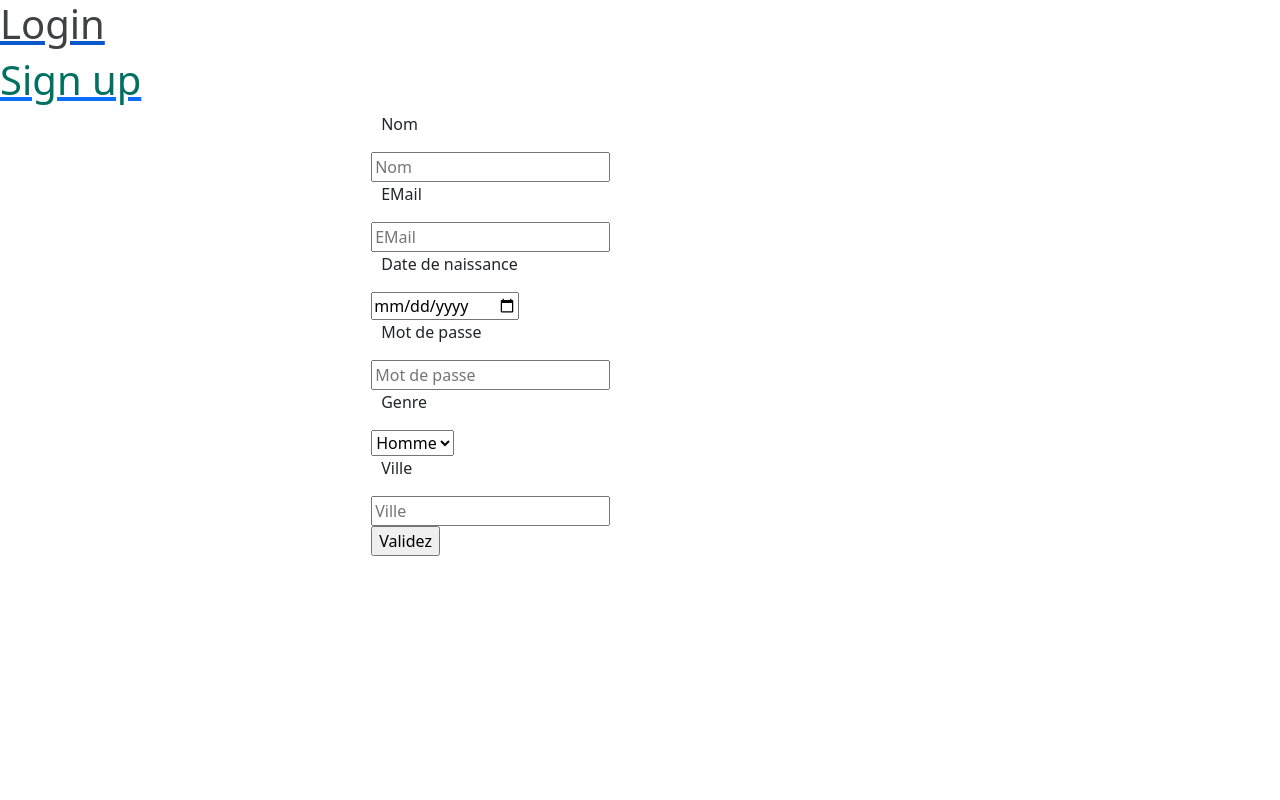
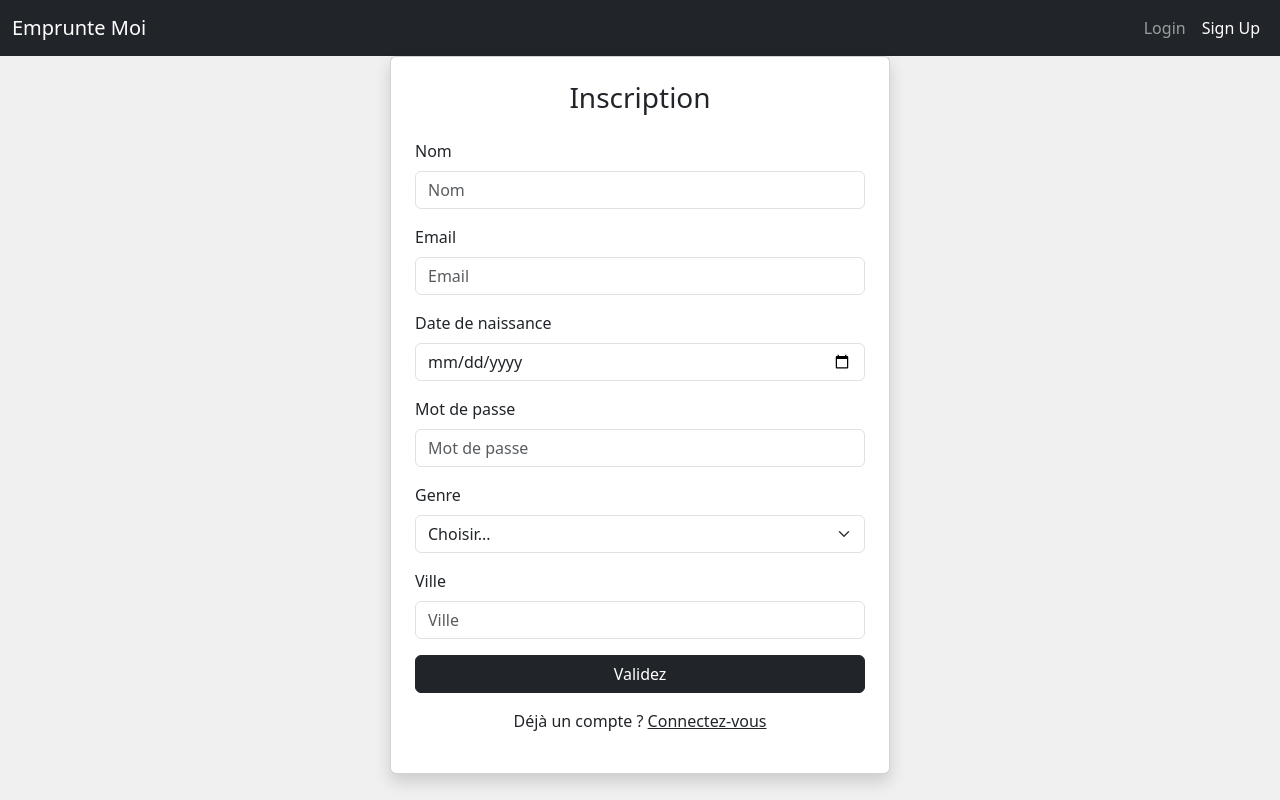
Before and after one commit to Miaro2/examBinome, a PHP site: page /pages/inscription.php in a window 1280 px wide. Run offline with PHP 8.4, Linux system fonts and the light colour scheme.

Commit message:
fourth commit

```diff
--- a/pages/inscription.php
+++ b/pages/inscription.php
@@ -1,44 +1,81 @@
 <?php
 session_start();
 // require('../inc/functions.php');
+?>
+<!DOCTYPE html>
+<html lang="fr">
+<head>
+  <meta charset="UTF-8" />
+  <meta name="viewport" content="width=device-width, initial-scale=1.0"/>
+  <title>Emprunte Moi - Sign Up</title>
+  <link href="../assets/bootstrap/css/bootstrap.min.css" rel="stylesheet"/>
+</head>
+<body class="bg-secondary bg-opacity-10">
 
-?>
+  <!-- Navbar -->
+  <nav class="navbar navbar-expand-lg navbar-dark bg-dark">
+    <div class="container-fluid">
+      <a class="navbar-brand" href="#">Emprunte Moi</a>
+      <button class="navbar-toggler" type="button" data-bs-toggle="collapse"
+              data-bs-target="#navbarNav" aria-controls="navbarNav"
+              aria-expanded="false" aria-label="Toggle navigation">
+        <span class="navbar-toggler-icon"></span>
+      </button>
+      <div class="collapse navbar-collapse" id="navbarNav">
+        <ul class="navbar-nav ms-auto">
+          <li class="nav-item">
+            <a class="nav-link" href="login.php">Login</a>
+          </li>
+          <li class="nav-item">
+            <a class="nav-link active" href="#">Sign Up</a>
+          </li>
+        </ul>
+      </div>
+    </div>
+  </nav>
 
-<!DOCTYPE html>
-<html lang="en">
-<head>
-    <meta charset="UTF-8">
-    <meta name="viewport" content="width=device-width, initial-scale=1.0">
-    <title>Document</title>
-    <link rel="stylesheet" href="../assets/css/style.css">
-    <link href="../assets/bootstrap/css/bootstrap.min.css" rel="stylesheet">
-    <script src="..assets/bootstrap/js/bootstrap.bundle.min.js"></script>
-</head>
-<body>
+  <!-- Formulaire centré -->
+  <div class="container d-flex justify-content-center align-items-center" style="min-height: 80vh;">
+    <div class="card shadow p-4 w-100" style="max-width: 500px;">
+      <h3 class="mb-4 text-center">Inscription</h3>
+      <form action="traitement_signup.php" method="get">
+        <div class="mb-3">
+          <label for="name" class="form-label">Nom</label>
+          <input type="text" class="form-control" id="name" name="name" placeholder="Nom" required>
+        </div>
+        <div class="mb-3">
+          <label for="mail" class="form-label">Email</label>
+          <input type="email" class="form-control" id="mail" name="mail" placeholder="Email" required>
+        </div>
+        <div class="mb-3">
+          <label for="date" class="form-label">Date de naissance</label>
+          <input type="date" class="form-control" id="date" name="date" required>
+        </div>
+        <div class="mb-3">
+          <label for="mdp" class="form-label">Mot de passe</label>
+          <input type="password" class="form-control" id="mdp" name="mdp" placeholder="Mot de passe" required>
+        </div>
+        <div class="mb-3">
+          <label for="genre" class="form-label">Genre</label>
+          <select class="form-select" id="genre" name="genre" required>
+            <option value="">Choisir...</option>
+            <option value="M">Homme</option>
+            <option value="F">Femme</option>
+          </select>
+        </div>
+        <div class="mb-3">
+          <label for="ville" class="form-label">Ville</label>
+          <input type="text" class="form-control" id="ville" name="ville" placeholder="Ville" required>
+        </div>
+        <button type="submit" class="btn btn-dark w-100">Validez</button>
+      </form>
+      <p class="mt-3 text-center">
+        Déjà un compte ?
+        <a href="index.php" class="link-dark">Connectez-vous</a>
+      </p>
+    </div>
+  </div>
 
-            <a href="index.php"><h1 style="color: rgb(63, 66, 66);">Login</h1>
-            <a href="#"><h1 style="color: rgb(0, 112, 97);">Sign up</h1></a>
-        <form action="traitement_signup.php" method="get">
-            <div class="test">
-                <p>Nom</p>
-                <input type="text" name="name" placeholder="Nom" id="input">
-                <p>EMail</p>
-                <input type="email" name="mail" placeholder = "EMail" id="input">
-                <p>Date de naissance</p>
-                <input type="date" name="date" id="input">
-                <p>Mot de passe</p>
-                <input type="password" name="mdp" placeholder="Mot de passe" id="input">
-                <p>Genre</p>
-                <select name="genre" id="">
-                    <option value="H">Homme</option>
-                    <option value="F">Femme</option>
-                </select>
-                <p>Ville</p>
-                <input type="text" name="ville" placeholder="Ville" id="input">
-                <br>
-                <input type="submit" value="Validez" id="submit">
-        </form>
-
-        <script src="../assets/js/bootstrap.bundle.min.js"></script>
+  <script src="../assets/bootstrap/js/bootstrap.bundle.min.js"></script>
 </body>
 </html>
--- a/pages/traitement_login.php
+++ b/pages/traitement_login.php
@@ -1,4 +1,5 @@
 <?php
+session_start();
 require('../inc/connection.php');
 require('../inc/function.php');
 $mail = $_GET['mail'] ?? '';
--- a/sql.sql
+++ b/sql.sql
@@ -139,6 +139,7 @@ CREATE OR REPLACE VIEW v_objets_emprunt AS
 SELECT
     o.id_objet,
     o.nom_objet,
+    o.id_categorie,
     e.date_emprunt,
     e.date_retour,
     e.id_membre,
```
Also changed, not shown: inc/function.php (+23 -6 lines), pages/accueil.php (+54 -15 lines), pages/login.php (+17 -10 lines).
